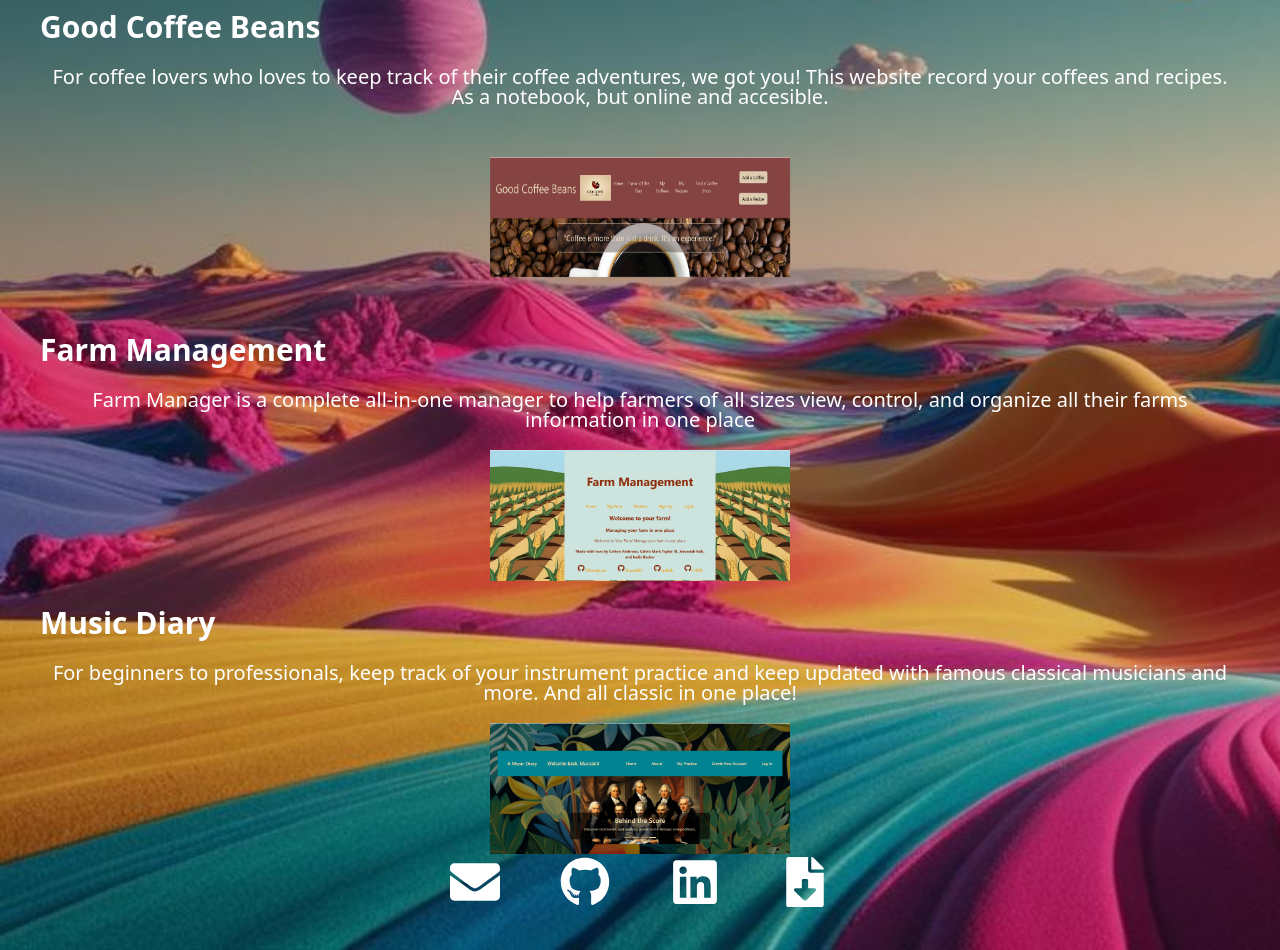
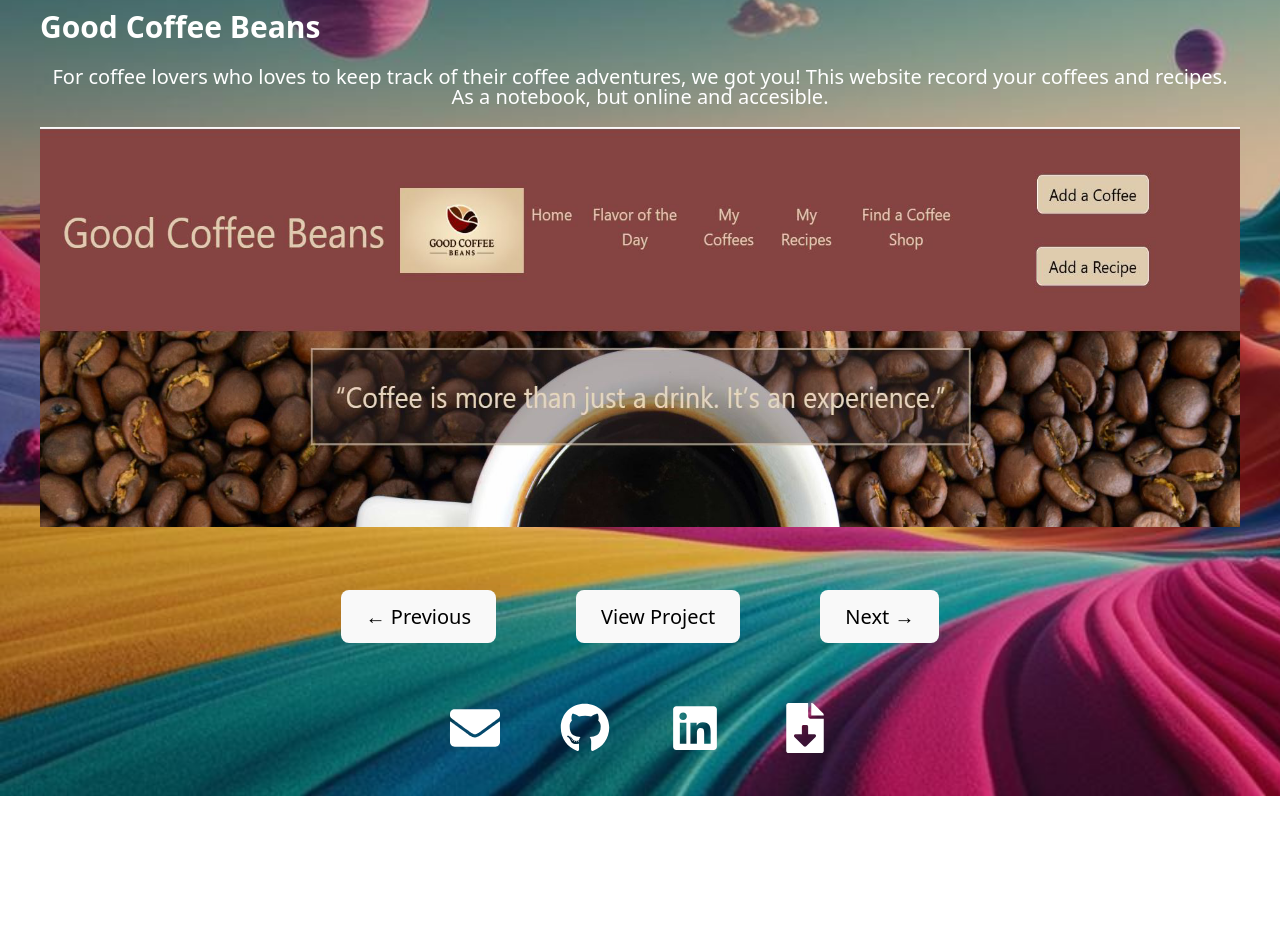
Before and after one commit to I-0110/IvelisReactPortfolio, a React (Vite) app: page /Projects in a window 1280 px wide. Shown: the part 360-1310 px from the top of the page. After the commit the page ends 1156 px from the top, so only its background shows below. Built offline with nearby package versions, Linux system fonts and the light colour scheme.

Commit message:
Added carousel on Videos and Projects

```diff
--- a/src/App.jsx
+++ b/src/App.jsx
@@ -9,6 +9,7 @@ import About from "./pages/About";
 import Contact from "./pages/Contact";
 import Projects from "./pages/Projects";
 import Videos from "./pages/Videos";
+import Hobbies from "./pages/Hobbies";
 import Resume from "./pages/Resume";
 
 export default function App() {
@@ -21,6 +22,7 @@ export default function App() {
         <Route path="/About" element={<About />} />
         <Route path="/Projects" element={<Projects />} />
         <Route path="/Videos" element={<Videos />} />
+        {/* <Route path="/Hobbies" element={<Hobbies />} /> */}
         <Route path="/Resume" element={<Resume />} />
         <Route path="/Contact" element={<Contact />} />
       </Routes>
--- a/src/components/NavTabs.jsx
+++ b/src/components/NavTabs.jsx
@@ -23,6 +23,9 @@ export default function NavTabs() {
               <Link to='/Videos'>
                 Videos
               </Link>
+              {/* <Link to='/Hobbies'>
+                Hobbies
+              </Link> */}
               <Link to='/Resume'>
                 Resume
               </Link>
--- /dev/null
+++ b/src/pages/Hobbies.jsx
@@ -0,0 +1,21 @@
+import React from "react";
+import Videos from "./Videos";
+
+
+export default function Hobbies() {
+    return (
+        <div>
+            <h2>Hobbies</h2>
+            <p>In my free time, I enjoy a variety of hobbies that keep me engaged and inspired. Here are some of my favorites:</p>
+            <ul>
+                <li>Playing the flute</li>
+                <li>Playing the ukulele</li>
+                <li>Crochet</li>
+                <li>Painting ceramics</li>
+                <li>Gardening</li>
+                <li>Traveling to new places</li>
+            </ul>
+            <p>These hobbies not only provide me with relaxation and enjoyment but also help me develop new skills and perspectives.</p>
+        </div>
+    );
+}
--- a/src/pages/Projects.jsx
+++ b/src/pages/Projects.jsx
@@ -1,24 +1,65 @@
-import React from "react";
+import React, { useEffect } from "react";
+import { useState } from "react";
 import coffee from "../../public/coffee.png";
 import farm from "../../public/theFarm.png";
 import music from "../../public/musicDiary.png";
 
-export default function Project() {
+// Set database of your projects here
+const projects = [
+    {
+        title: "Good Coffee Beans",
+        description: "For coffee lovers who loves to keep track of their coffee adventures, we got you! This website record your coffees and recipes. As a notebook, but online and accesible.",
+        src: coffee,
+        link: "https://zaccahimba.github.io/GoodCoffeeBeans/"
+    },
+    {
+        title: "Farm Management",
+        description: "Farm Manager is a complete all-in-one manager to help farmers of all sizes view, control, and organize all their farms information in one place",
+        src: farm,
+        link: "https://farm-manager-h9l8.onrender.com/"
+    },
+    {
+        title: "Music Diary",
+        description: "For beginners to professionals, keep track of your instrument practice and keep updated with famous classical musicians and more. All classic in one place!",
+        src: music,
+        link: "https://i-0110.github.io/musicDiary/"
+    }
+];
+
+// Export the function to display the projects
+export default function Projects() {
+    const [currentIndex, setCurrentIndex] = useState(0)
+    const [intervalTime, _setIntervalTime] = useState(10000);
+
+    useEffect(() => {
+        const timer = setInterval(() => {
+            setCurrentIndex((prevIndex) => (prevIndex + 1) % projects.length);
+        }, intervalTime);
+        return () => clearInterval(timer);
+    }, [intervalTime, currentIndex]);
+
+    const nextProject = () => {
+        setCurrentIndex((prevIndex) => (prevIndex + 1) % projects.length);
+    }
+    const prevProject = () => {
+        setCurrentIndex((prevIndex) => (prevIndex - 1 + projects.length) % projects.length);
+    }
+
+    const { title, description, src, link } = projects[currentIndex];
+
+// Return the basic structure of this page with the projects database
     return (
         <div>
-            <h2>Good Coffee Beans</h2>
-            <p>For coffee lovers who loves to keep track of their coffee adventures, we got you! This website record your coffees and recipes. As a notebook, but online and accesible.</p>
-            <a href="https://vite.dev" target="_blank">
-            <img src={coffee} className="logo" alt="Good Coffee Beans" style={{ width: "300px" }} /></a>
-            <br/>
-            <h2>Farm Management</h2>
-            <p>Farm Manager is a complete all-in-one manager to help farmers of all sizes view, control, and organize all their farms information in one place</p>
-            <img src={farm} alt="Farm Management" style={{ width: "300px" }} />
-            <br/>
-            <h2>Music Diary</h2>
-            <p>For beginners to professionals, keep track of your instrument practice and keep updated with famous classical musicians and more. And all classic in one place!</p>
-            <img src={music} alt="Music Diary" style={{ width: "300px" }} />
-            <br/>
+            <h2>{title}</h2>
+            <p>{description}</p>
+            <img src={src} alt={title} style={{ width: "1200px", height: "400px" }} />
+            <div style={{ display: "flex", alignItems: "center", justifyContent: "center" }}>
+                <button onClick={prevProject} style={{ marginRight: "1em" }}>← Previous</button>
+                <a href={link} target="_blank" rel="noopener noreferrer">
+                    <button>View Project</button>
+                </a>
+                <button onClick={nextProject} style={{ marginLeft: "1em" }}>Next →</button>
+            </div>
         </div>
     );
 }
--- a/src/pages/Videos.jsx
+++ b/src/pages/Videos.jsx
@@ -1,56 +1,68 @@
 import React from "react";
+import { useState } from "react";
 
-export default function Videos() {
+const videos = [
+    {
+        title: "Chaminade: Concertino, Op. 107",
+        details: [
+            "Recorded on November 17, 2024 at Junction City, KS",
+            "Performed by Ivelis Becker",
+            "Accompanied by Heart of America Band"
+        ],
+        src: "https://www.youtube.com/embed/45GDVJtWCQc"
+    },
+    {
+        title: "La Llorona flute and guitar",
+        details: [
+            "Recorded on October 23, 2024 at Washington Elementary School, Junction City, KS",
+            "Performed by Ivelis Becker",
+            "Accompanied by Elizabeth Sandra Perez"
+        ],
+        src: "https://www.youtube.com/embed/X8CXnDZdu3M"
+    },
+    {
+        title: "Flute Recital May 2023",
+        details: [
+            "Recorded on May 7th, 2023 at Kirmser Hall/McCain 204, K-State University, Manhattan, KS",
+            "Performed by Ivelis Becker",
+            "Accompanied by Wenny Weiss"
+        ],
+        src: "https://www.youtube.com/embed/Mav6WwOgpgY"
+    }
+];
+
+export default function VideosCarousel() {
+    const [currentIndex, setCurrentIndex] = useState(0);
+    const {title, details, src} = videos[currentIndex];
+
+    const nextVideo = () => {
+        setCurrentIndex((prevIndex) => (prevIndex + 1) % videos.length);
+    }
+    const prevVideo = () => {
+        setCurrentIndex((prevIndex) => (prevIndex - 1 + videos.length) % videos.length);
+    }
+
     return (
         <div>
-            <h2>Chaminade: Concertino, Op. 107</h2>
+            <h2>{title}</h2>
             <ul>
-                <li>Recorded on November 17, 2024 at  Junction City, KS</li>
-                <li>Performed by Ivelis Becker</li>
-                <li>Accompanied by Heart of America Band</li>
+                {details.map((detail, index) => (
+                    <li key={index}>{detail}</li>
+                ))}
             </ul>
-            <iframe
-                width="560"
-                height="315"
-                src="https://www.youtube.com/embed/45GDVJtWCQc"
-                title="Flute Recital May 2023"
-                frameBorder="0"
-                allow="accelerometer; autoplay; encrypted-media; gyroscope; picture-in-picture"
-                allowFullScreen
-            ></iframe>
-            <br/>
-            <h2>La Llorona flute and guitar</h2>
-            <ul>
-                <li>Recorded on October 23, 2024 at Washington Elementary School, Junction City, KS</li>
-                <li>Performed by Ivelis Becker</li>
-                <li>Accompanied by Elizabeth Sandra Perez</li>
-            </ul>
-            <iframe
-                width="560"
-                height="315"
-                src="https://www.youtube.com/embed/X8CXnDZdu3M"
-                title="Flute Recital May 2023"
-                frameBorder="0"
-                allow="accelerometer; autoplay; encrypted-media; gyroscope; picture-in-picture"
-                allowFullScreen
-            ></iframe>
-            <br/>
-            <h2>Flute Recital May 2023</h2>
-            <ul>
-                <li>Recorded on May 7th, 2023 at Kirmser Hall/McCain 204, K-State University, Manhattan, KS</li>
-                <li>Performed by Ivelis Becker</li>
-                <li>Accompanied by Wenny Weiss</li>
-            </ul>
-            <iframe
-                width="560"
-                height="315"
-                src="https://www.youtube.com/embed/Mav6WwOgpgY"
-                title="Flute Recital May 2023"
-                frameBorder="0"
-                allow="accelerometer; autoplay; encrypted-media; gyroscope; picture-in-picture"
-                allowFullScreen
-            ></iframe>
-            <br/>
+            <button onClick={prevVideo} style={{ marginRight: "1em" }}>← Previous</button>
+            <button onClick={nextVideo} style={{ marginLeft: "1em" }}>Next →</button>
+            <div style={{ display: "flex", alignItems: "center", justifyContent: "center" }}>
+                <iframe
+                    width="600"
+                    height="400"
+                    src={src}
+                    title={title}
+                    frameBorder="0"
+                    allow="accelerometer; autoplay; encrypted-media; gyroscope; picture-in-picture"
+                    allowFullScreen
+                ></iframe>
+            </div>
         </div>
     );
 }
```
